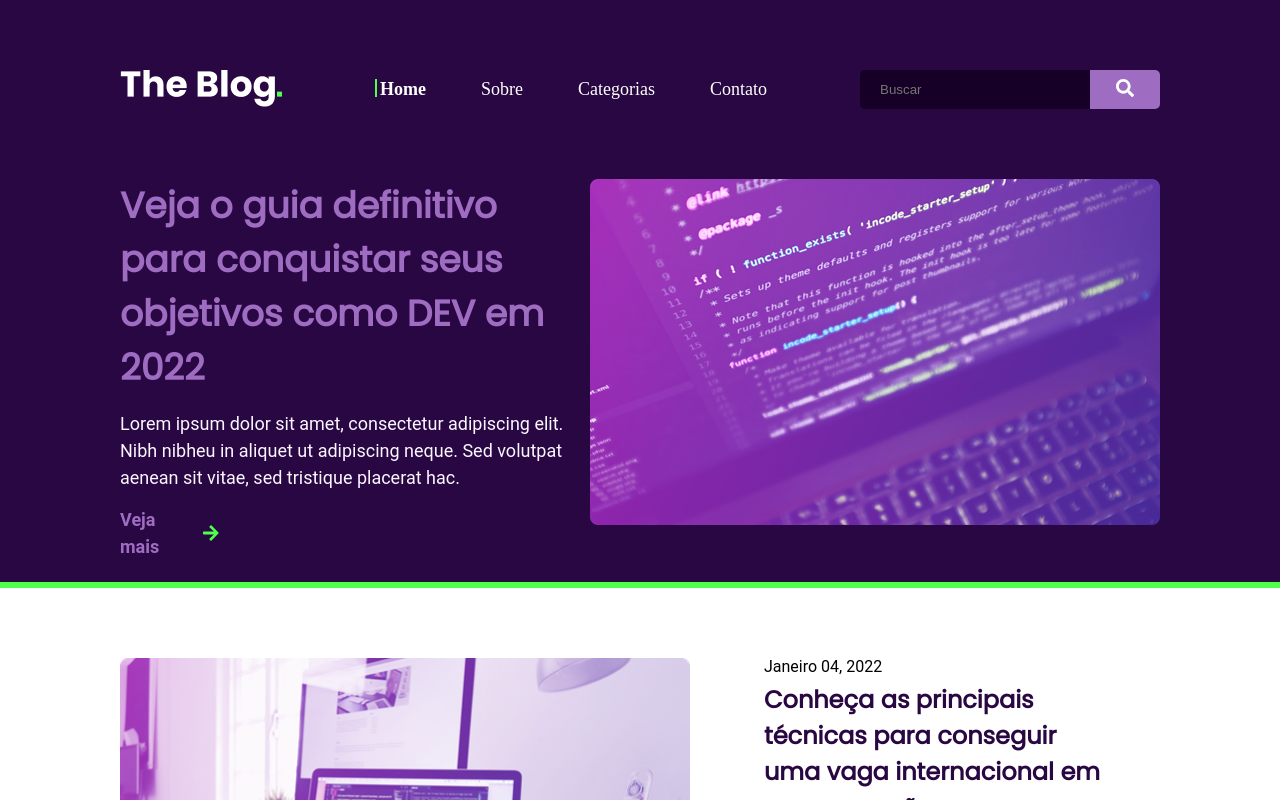
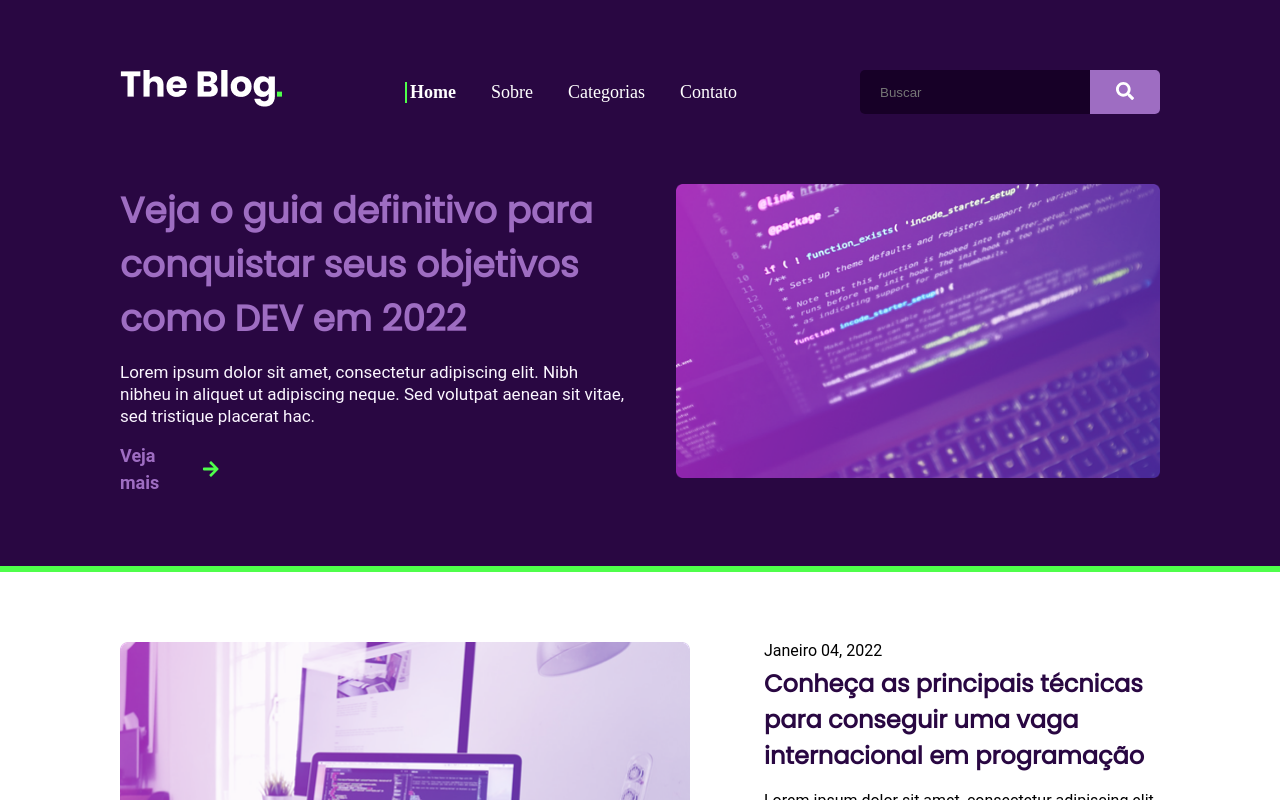
Before and after one commit to joaohenriquebrs/Blog-Client, a Next.js app: page / in a window 1280 px wide. Built offline with nearby package versions, Linux system fonts and the light colour scheme.

Commit message:
CHORE[feature/mainContent]: resposiveness finalized

```diff
--- a/src/components/header/index.tsx
+++ b/src/components/header/index.tsx
@@ -1,22 +1,27 @@
-import React from 'react';
+import React, { useState } from 'react';
 import Image from 'next/image';
 import {
     HeaderContainer, FirstHeaderContainer, LogoContainer,
-    MenuContainer, MenuItem, Strong, BorderName, SearchBarContainer,
+    MenuContainer, MenuItem, MenuItemBorder, Strong, SearchBarContainer,
     InputSearchBar, ButtonSearchbar, SecondHeaderContainer, LeftContent,
-    MainTitle, SubTitle, SeeMoreButton, RightContent
+    MainTitle, SubTitle, SeeMoreButton, RightContent, MenuIcon
 } from './styles';
 import { Logo, HeaderImage } from 'assets';
-import { FaSearch, FaArrowRight } from 'react-icons/fa';
+import { FaSearch, FaArrowRight, FaBars, FaTimes } from 'react-icons/fa';
 
 export default function Header() {
+    const [isMenuOpen, setIsMenuOpen] = useState(false);
+
+    const toggleMenu = () => {
+        setIsMenuOpen(!isMenuOpen);
+    };
 
     return (
         <HeaderContainer>
             <FirstHeaderContainer>
                 <LogoContainer><Image src={Logo} alt='Logo da empresa Blog' /></LogoContainer>
-                <MenuContainer>
-                    <MenuItem><BorderName></BorderName><Strong>Home</Strong></MenuItem>
+                <MenuContainer isOpen={isMenuOpen}>
+                    <MenuItemBorder><Strong>Home</Strong></MenuItemBorder>
                     <MenuItem>Sobre</MenuItem>
                     <MenuItem>Categorias</MenuItem>
                     <MenuItem>Contato</MenuItem>
@@ -25,6 +30,9 @@ export default function Header() {
                     <InputSearchBar placeholder="Buscar" />
                     <ButtonSearchbar><FaSearch color="#FFF" /></ButtonSearchbar>
                 </SearchBarContainer>
+                <MenuIcon onClick={toggleMenu}>
+                    {isMenuOpen ? <FaTimes color="#FFF" size={20} /> : <FaBars color="#FFF" size={20} />}
+                </MenuIcon>
             </FirstHeaderContainer>
             <SecondHeaderContainer>
                 <LeftContent>
@@ -37,7 +45,7 @@ export default function Header() {
                     </SubTitle>
                     <SeeMoreButton href='#'>Veja mais<FaArrowRight color='#4FFF4B' /></SeeMoreButton>
                 </LeftContent>
-                <RightContent><Image src={HeaderImage} alt='Imagem de códigos' /></RightContent>
+                <RightContent><Image src={HeaderImage} alt='Imagem de códigos' layout='responsive' /></RightContent>
             </SecondHeaderContainer>
         </HeaderContainer>
     )
--- a/src/components/header/styles.ts
+++ b/src/components/header/styles.ts
@@ -6,6 +6,26 @@ export const HeaderContainer = styled.div`
   height: 588px;
   padding: 70px 120px;
   border-bottom: 6px solid #4FFF4B;
+
+  @media (min-width: 1000px) and (max-width: 1200px) {
+    padding: 60px 90px;
+  }
+
+  @media (min-width: 800px) and (max-width: 1000px) {
+    padding: 40px 70px;
+  }
+
+  @media (min-width: 600px) and (max-width: 800px) {
+    padding: 30px 60px;
+  }
+
+  @media (min-width: 400px) and (max-width: 600px) {
+    padding: 30px 50px;
+  }
+
+  @media (max-width: 400px) {
+    padding: 20px 25px;
+  }
 `;
 
 export const FirstHeaderContainer = styled.div`
@@ -13,16 +33,66 @@ export const FirstHeaderContainer = styled.div`
   flex-direction: row;
   justify-content: space-between;
   margin-bottom: 70px;
+
+  @media (max-width: 1200px) {
+    align-items: center;
+  }
+
+  @media (min-width: 600px) and (max-width: 1000px) {
+    margin-bottom: 50px;
+  }
+
+  @media (max-width: 600px) {
+    margin-bottom: 30px;
+  }
 `;
 
 export const LogoContainer = styled.div`
 `;
 
-export const MenuContainer = styled.div`
+export const MenuContainer = styled.div<{ isOpen?: boolean }>`
   display: flex;
   flex-direction: row;
+  align-items: center;
   gap: 55px;
-  align-items: center;
+
+  @media (min-width: 1200px) and (max-width: 1400px) {
+    gap: 35px;
+  }
+
+  @media (max-width: 1200px) {
+    display: ${props => (props.isOpen ? 'flex' : 'none')};
+    flex-direction: column;
+    gap: 20px;
+    position: absolute;
+    top: 100px;
+    right: 85px;
+    background: #290742;
+    padding: 20px;
+    border-radius: 8px;
+    box-shadow: 0px 0px 15px rgba(0, 0, 0, 0.1);
+    z-index: 10;
+  }
+
+  @media (min-width: 800px) and (max-width: 1000px) {
+    right: 65px;
+    top: 90px;
+  }
+
+  @media (min-width: 600px) and (max-width: 800px) {
+    right: 55px;
+    top: 80px;
+  }
+
+  @media (min-width: 400px) and (max-width: 600px) {
+    right: 45px;
+    top: 70px;
+  }
+
+  @media (max-width: 400px) {
+    right: 22px;
+    top: 60px;
+  }
 `;
 
 export const MenuItem = styled.div`
@@ -32,11 +102,13 @@ export const MenuItem = styled.div`
   flex-direction: row;
 `;
 
-export const BorderName = styled.div`
+export const MenuItemBorder = styled.div`
+  font-size: 18px;
+  color: #FFF;
+  display: flex;
+  flex-direction: row;
   border-left: 2px solid #4FFF4B;
-  width: 2px;
-  height: 18px;
-  margin-right: 3px;
+  padding-left: 3px;
 `;
 
 export const Strong = styled.div`
@@ -46,23 +118,42 @@ export const Strong = styled.div`
 export const SearchBarContainer = styled.div`
   display: flex;
   flex-direction: row;
+
+  @media (max-width: 600px) {
+    display: none;
+  }
 `;
 
 export const InputSearchBar = styled.input`
   background: #170027;
   width: 230px;
-  height: 100%;
+  height: 44px;
   border: none;
   padding: 0px 20px;
   border-top-left-radius: 5px;
   border-bottom-left-radius: 5px;
   color: #FFF;
+
+  @media (min-width: 1000px) and (max-width: 1200px) {
+    width: 380px;
+    height: 40px;
+  }
+
+  @media (min-width: 800px) and (max-width: 1000px) {
+    width: 280px;
+    height: 35px;
+  }
+
+  @media (min-width: 600px) and (max-width: 800px) {
+    width: 180px;
+    height: 30px;
+  }
 `;
 
 export const ButtonSearchbar = styled.button`
   background: #9E6DC2;
   width: 70px;
-  height: 100%;
+  height: 44px;
   border: none;
   border-top-right-radius: 5px;
   border-bottom-right-radius: 5px;
@@ -71,6 +162,20 @@ export const ButtonSearchbar = styled.button`
   svg {
     font-size: 18px;
   }
+
+  @media (min-width: 1000px) and (max-width: 1200px) {
+    height: 40px;
+  }
+
+  @media (min-width: 800px) and (max-width: 1000px) {
+    width: 40px;
+    height: 35px;
+  }
+
+  @media (min-width: 600px) and (max-width: 800px) {
+    width: 30px;
+    height: 30px;
+  }
 `;
 
 export const SecondHeaderContainer = styled.div`
@@ -78,12 +183,17 @@ export const SecondHeaderContainer = styled.div`
   flex-direction: row;
   width: 100%;
   justify-content: space-between;
+  gap: 30px;
 `;
 
 export const LeftContent = styled.div`
   display: flex;
   flex-direction: column;
   gap: 15px;
+
+  @media  (max-width: 600px) {
+    align-items: center;
+  }
 `;
 
 export const MainTitle = styled.div`
@@ -94,6 +204,37 @@ export const MainTitle = styled.div`
   text-align: left;
   color: #9E6DC2;
   max-width: 850px;
+
+  @media (min-width: 1200px) and (max-width: 1400px) {
+    max-width: 620px;
+  }
+
+  @media (min-width: 1000px) and (max-width: 1200px) {
+    font-size: 24px;
+    line-height: 32px;
+  }
+
+  @media (min-width: 800px) and (max-width: 1000px) {
+    font-size: 18px;
+    line-height: 28px;
+  }
+
+  @media (min-width: 600px) and (max-width: 800px) {
+    font-size: 14px;
+    line-height: 24px;
+  }
+
+  @media (min-width: 400px) and (max-width: 600px) {
+    font-size: 20px;
+    line-height: 30px;
+    text-align: center;
+  }
+
+  @media (max-width: 400px) {
+    font-size: 16px;
+    line-height: 22px;
+    text-align: center;
+  }
 `;
 
 export const SubTitle = styled.div`
@@ -104,6 +245,33 @@ export const SubTitle = styled.div`
   text-align: left;
   color: #FBF6FF;
   max-width: 510px;
+
+  @media (min-width: 1000px) and (max-width: 1400px) {
+    font-size: 17px;
+    line-height: 22px;
+  }
+
+  @media (min-width: 800px) and (max-width: 1000px) {
+    font-size: 16px;
+    line-height: 20px;
+  }
+
+  @media (min-width: 600px) and (max-width: 800px) {
+    font-size: 14px;
+    line-height: 18px;
+  }
+
+  @media (min-width: 400px) and (max-width: 600px) {
+    font-size: 14px;
+    line-height: 18px;
+    text-align: center;
+  }
+
+  @media (max-width: 400px) {
+    font-size: 12px;
+    line-height: 16px;
+    text-align: center;
+  }
 `;
 
 export const SeeMoreButton = styled.a`
@@ -126,4 +294,20 @@ export const SeeMoreButton = styled.a`
 `;
 
 export const RightContent = styled.div`
+  width: 570px;
+
+  @media (max-width: 600px) {
+    display: none;
+  }
 `;
+
+export const MenuIcon = styled.div`
+  display: none;
+  cursor: pointer;
+  color: #FFF;
+  font-size: 24px;
+
+  @media (max-width: 1200px) {
+    display: block;
+  }
+`;
--- a/src/pages/style.ts
+++ b/src/pages/style.ts
@@ -13,18 +13,48 @@ export const ContentContainer = styled.div`
   width: 100vw;
   height: 100%;
   padding: 70px 120px;
+
+  @media (min-width: 1000px) and (max-width: 1200px) {
+    padding: 60px 90px;
+  }
+
+  @media (min-width: 800px) and (max-width: 1000px) {
+    padding: 40px 70px;
+  }
+
+  @media (min-width: 600px) and (max-width: 800px) {
+    padding: 30px 60px;
+  }
+
+  @media (min-width: 400px) and (max-width: 600px) {
+    padding: 30px 50px;
+  }
+
+  @media (max-width: 400px) {
+    padding: 20px 25px;
+  }
 `;
 
 export const TopContentContainer = styled.div`
   display: flex;
   flex-direction: row;
   gap: 50px;
+
+  @media (max-width: 600px) {
+    flex-direction: column;
+    align-items: center;
+  }
 `;
 
 export const LeftTopContent = styled.div`
   display: flex;
   flex-direction: column;
   width: 60%;
+
+  @media (max-width: 600px) {
+    flex-direction: column;
+    width: 100%;
+  }
 `;
 
 export const LeftTopImage = styled.div`
@@ -40,6 +70,26 @@ export const DateText = styled.div`
   text-align: left;
   color: #000;
   margin-bottom: 5px;
+
+  @media (min-width: 800px) and (max-width: 1000px) {
+    font-size: 14px;
+    line-height: 16px;
+  }
+
+  @media (min-width: 600px) and (max-width: 800px) {
+    font-size: 14px;
+    line-height: 16px;
+  }
+
+  @media (min-width: 400px) and (max-width: 600px) {
+    font-size: 14px;
+    line-height: 16px;
+  }
+
+  @media (max-width: 400px) {
+    font-size: 14px;
+    line-height: 16px;
+  }
 `;
 
 export const MainText = styled.div`
@@ -51,6 +101,26 @@ export const MainText = styled.div`
   color: #290742;
   margin-bottom: 15px;
   max-width: 570px;
+
+  @media (min-width: 800px) and (max-width: 1000px) {
+    font-size: 20px;
+    line-height: 26px;
+  }
+
+  @media (min-width: 600px) and (max-width: 800px) {
+    font-size: 18px;
+    line-height: 22px;
+  }
+
+  @media (min-width: 400px) and (max-width: 600px) {
+    font-size: 16px;
+    line-height: 20px;
+  }
+
+  @media (max-width: 400px) {
+    font-size: 14px;
+    line-height: 18px;
+  }
 `;
 
 export const SubText = styled.div`
@@ -61,6 +131,26 @@ export const SubText = styled.div`
   text-align: left;
   color: #000;
   max-width: 570px;
+
+  @media (min-width: 800px) and (max-width: 1000px) {
+    font-size: 14px;
+    line-height: 20px;
+  }
+
+  @media (min-width: 600px) and (max-width: 800px) {
+    font-size: 13px;
+    line-height: 18px;
+  }
+
+  @media (min-width: 400px) and (max-width: 600px) {
+    font-size: 12px;
+    line-height: 16px;
+  }
+
+  @media (max-width: 400px) {
+    font-size: 11px;
+    line-height: 14px;
+  }
 `;
 
 export const MainTextRight = styled.div`
@@ -72,6 +162,27 @@ export const MainTextRight = styled.div`
   color: #290742;
   margin-bottom: 15px;
   width: 100%;
+
+  @media (min-width: 800px) and (max-width: 1000px) {
+    font-size: 20px;
+    line-height: 26px;
+    margin-bottom: 12px;
+  }
+
+  @media (min-width: 600px) and (max-width: 800px) {
+    font-size: 14px;
+    line-height: 20px;
+  }
+
+  @media (min-width: 400px) and (max-width: 600px) {
+    font-size: 16px;
+    line-height: 20px;
+  }
+
+  @media (max-width: 400px) {
+    font-size: 14px;
+    line-height: 18px;
+  }
 `;
 
 export const SubTextRight = styled.div`
@@ -82,12 +193,40 @@ export const SubTextRight = styled.div`
   text-align: left;
   color: #000;
   width: 100%;
+
+  @media (min-width: 800px) and (max-width: 1000px) {
+    font-size: 14px;
+    line-height: 20px;
+  }
+
+  @media (min-width: 600px) and (max-width: 800px) {
+    font-size: 12px;
+    line-height: 16px;
+  }
+
+  @media (min-width: 400px) and (max-width: 600px) {
+    font-size: 12px;
+    line-height: 16px;
+  }
+
+  @media (max-width: 400px) {
+    font-size: 11px;
+    line-height: 14px;
+  }
 `;
 
 export const RightTopContent = styled.div`
   display: flex;
   flex-direction: column;
   width: 40%;
+
+  @media (max-width: 600px) {
+    flex-direction: row;
+    width: 100%;
+    border-top: 1px solid #F2E7FA;
+    padding-top: 20px;
+    gap: 30px;
+  }
 `;
 
 export const FirstRightContainer = styled.div`
@@ -95,14 +234,23 @@ export const FirstRightContainer = styled.div`
   flex-direction: column;
   border-bottom: 1px solid #F2E7FA;
   padding-bottom: 30px;
-  width: 88%;
+
+  @media (max-width: 600px) {
+    width: 50%;
+    padding-bottom: 0px;
+    border-bottom: none;
+  }
 `;
 
 export const SecondRightContainer = styled.div`
   display; flex;
   flex-direction: column;
   padding-top: 30px;
-  width: 88%;
+
+  @media (max-width: 600px) {
+    width: 50%;
+    padding-top: 0px;
+  }
 `;
 
 export const BottomContent = styled.div`
@@ -110,18 +258,87 @@ export const BottomContent = styled.div`
   display: flex;
   flex-direction: row;
   gap: 15px;
+
+  @media (min-width: 600px) and (max-width: 1000px) {
+    margin-top: 50px;
+  }
+
+  @media (max-width: 600px) {
+    flex-direction: column;
+    margin-top: 30px;
+  }
 `;
 
 export const BlockBottom = styled.div`
   width: 33%;
+
+  @media (max-width: 600px) {
+    width: 100%;
+  }
 `;
 
 export const BottomImage = styled.div`
   width: 100%;
+  margin-bottom: 10px;
 `;
 
 export const MainTextBottom = styled.div`
+  font-family: Roboto;
+  font-size: 24px;
+  font-weight: 700;
+  line-height: 36px;
+  text-align: left;
+  color: #290742;
+
+  @media (min-width: 800px) and (max-width: 1000px) {
+    font-size: 20px;
+    line-height: 26px;
+  }
+
+  @media (min-width: 600px) and (max-width: 800px) {
+    font-size: 18px;
+    line-height: 22px;
+  }
+
+  @media (min-width: 400px) and (max-width: 600px) {
+    font-size: 16px;
+    line-height: 20px;
+  }
+
+  @media (max-width: 400px) {
+    font-size: 14px;
+    line-height: 18px;
+  }
 `;
 
 export const SubTextBottom = styled.div`
+  font-family: Roboto;
+  font-size: 16px;
+  font-weight: 400;
+  line-height: 24px;
+  text-align: left;
+  color: #000;
+  margin-bottom: 50px;
+
+  @media (min-width: 800px) and (max-width: 1000px) {
+    font-size: 14px;
+    line-height: 20px;
+  }
+
+  @media (min-width: 600px) and (max-width: 800px) {
+    font-size: 13px;
+    line-height: 18px;
+  }
+
+  @media (min-width: 400px) and (max-width: 600px) {
+    font-size: 12px;
+    line-height: 16px;
+    margin-bottom: 30px;
+  }
+
+  @media (max-width: 400px) {
+    font-size: 11px;
+    line-height: 14px;
+    margin-bottom: 20px;
+  }
 `;
```
